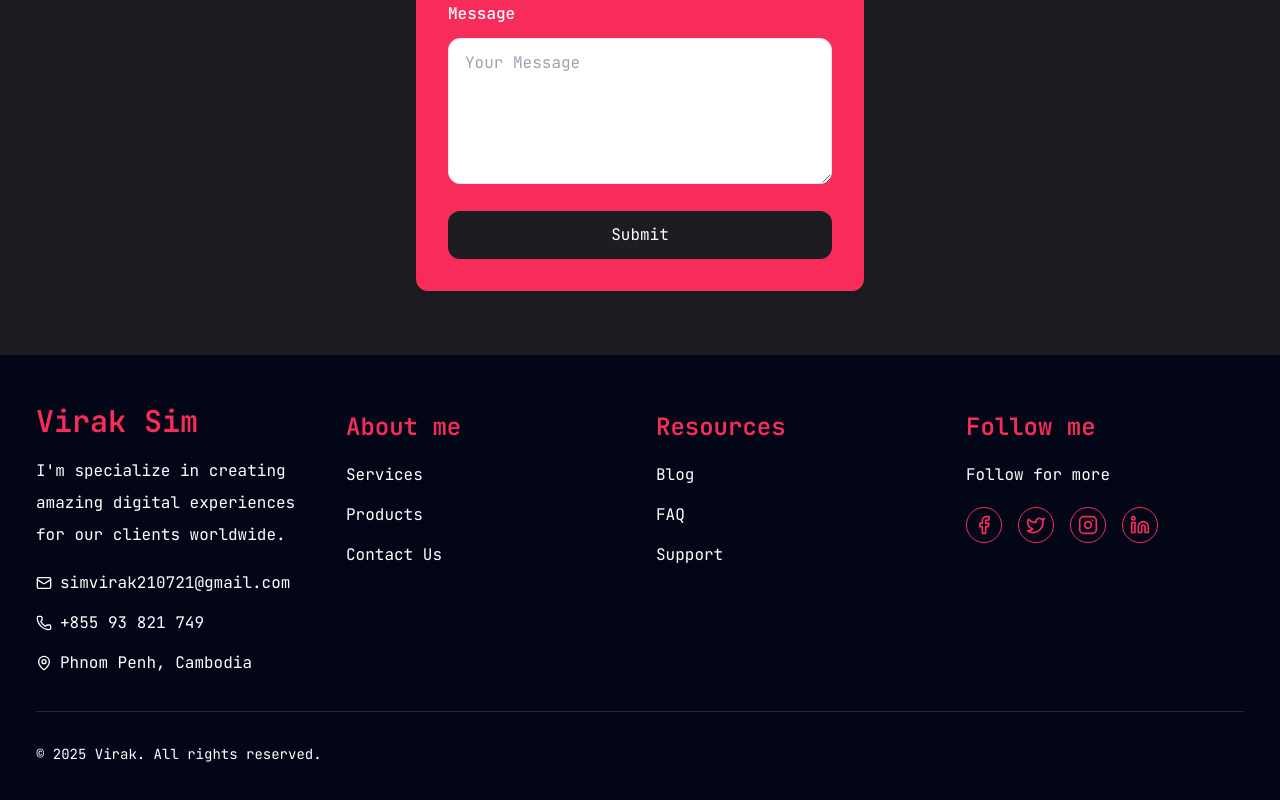
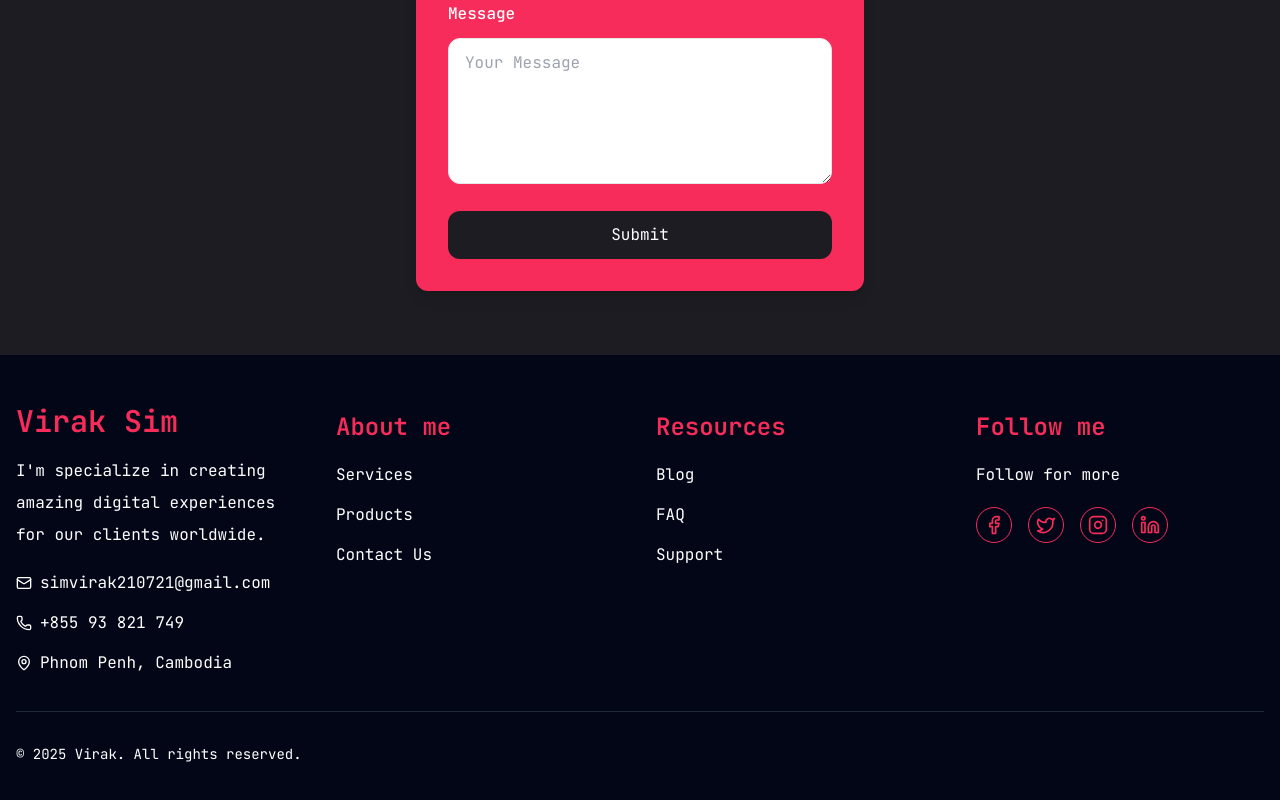
Before and after one commit to SivPing/portfolio, a Next.js app: page / in a window 1280 px wide. Shown: the part 3443-4243 px from the top of the page. Built offline with nearby package versions, Linux system fonts and the light colour scheme.

Commit message:
feat: update

```diff
--- a/src/components/global/footer.tsx
+++ b/src/components/global/footer.tsx
@@ -12,7 +12,7 @@ import {
 
 const Footer = () => {
   return (
-    <footer className=" bg-slate-950 text-white  px-5">
+    <footer className=" bg-slate-950 text-white  px-5c">
       {/* Main Footer Content */}
       <div className="max-w-7xl mx-auto px-4 py-12">
         <div className="grid grid-cols-1 md:grid-cols-2 lg:grid-cols-4 gap-8">
```
